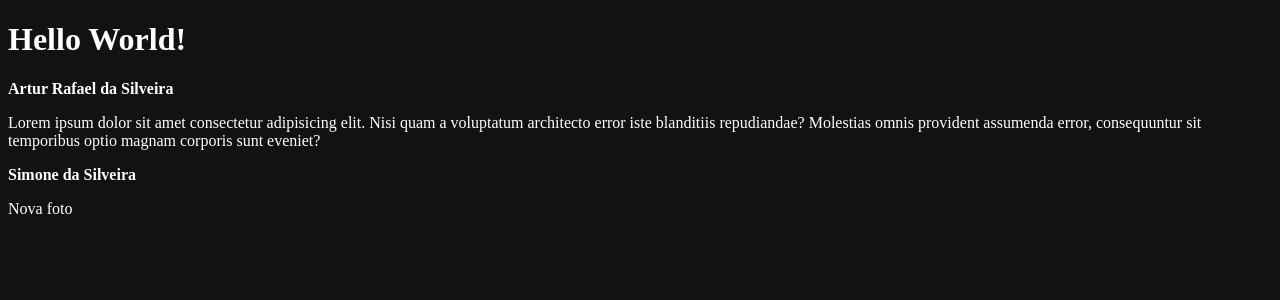
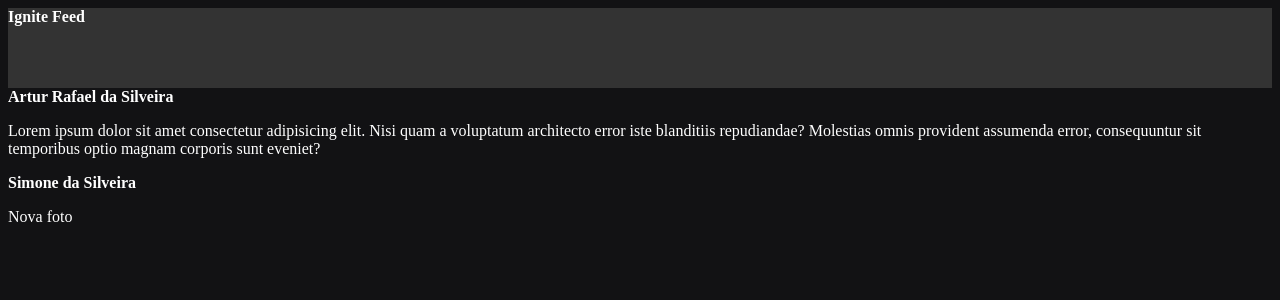
Before and after one commit to arturrsilveira/fundamentosreactjs, a React (Vite) app: page / in a window 1280 px wide. Shown: the top 300 px of the page. Built offline with nearby package versions, Linux system fonts and the light colour scheme.

Commit message:
Css Modules adicionado

```diff
--- a/src/App.jsx
+++ b/src/App.jsx
@@ -1,12 +1,13 @@
+import { Header } from "./components/Header";
 import { Post } from "./Post" ;
 
-import './styles.css'
+import './styles.css';
 
 export function App() {
 
   return (
     <div>
-      <h1>Hello World!</h1>
+      <Header />
       <Post
         author="Artur Rafael da Silveira"
         content="Lorem ipsum dolor sit amet consectetur adipisicing elit. Nisi quam a voluptatum architecto error iste blanditiis repudiandae? Molestias omnis provident assumenda error, consequuntur sit temporibus optio magnam corporis sunt eveniet?"
@@ -17,5 +18,5 @@
       />
     </div>
 
-  )
+  );
 }
--- /dev/null
+++ b/src/components/Header.jsx
@@ -0,0 +1,9 @@
+import styles from './Header.module.css'
+
+export function Header () {
+    return (
+      <header className={styles.header}>
+          <strong>Ignite Feed</strong>
+      </header>
+    );
+}
--- /dev/null
+++ b/src/components/Header.module.css
@@ -0,0 +1,4 @@
+.header {
+    background: #333;
+    height: 80px;
+}
```
